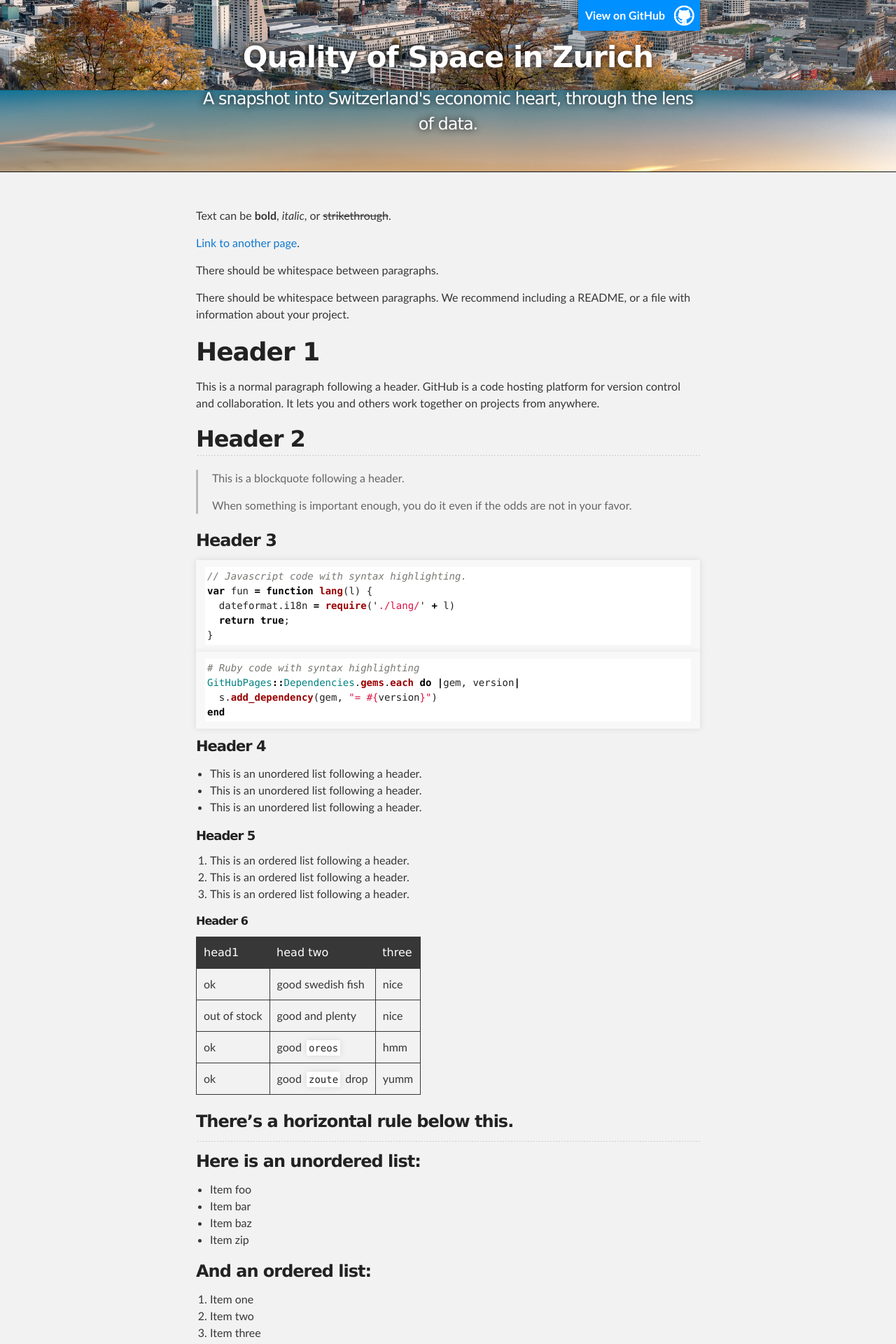
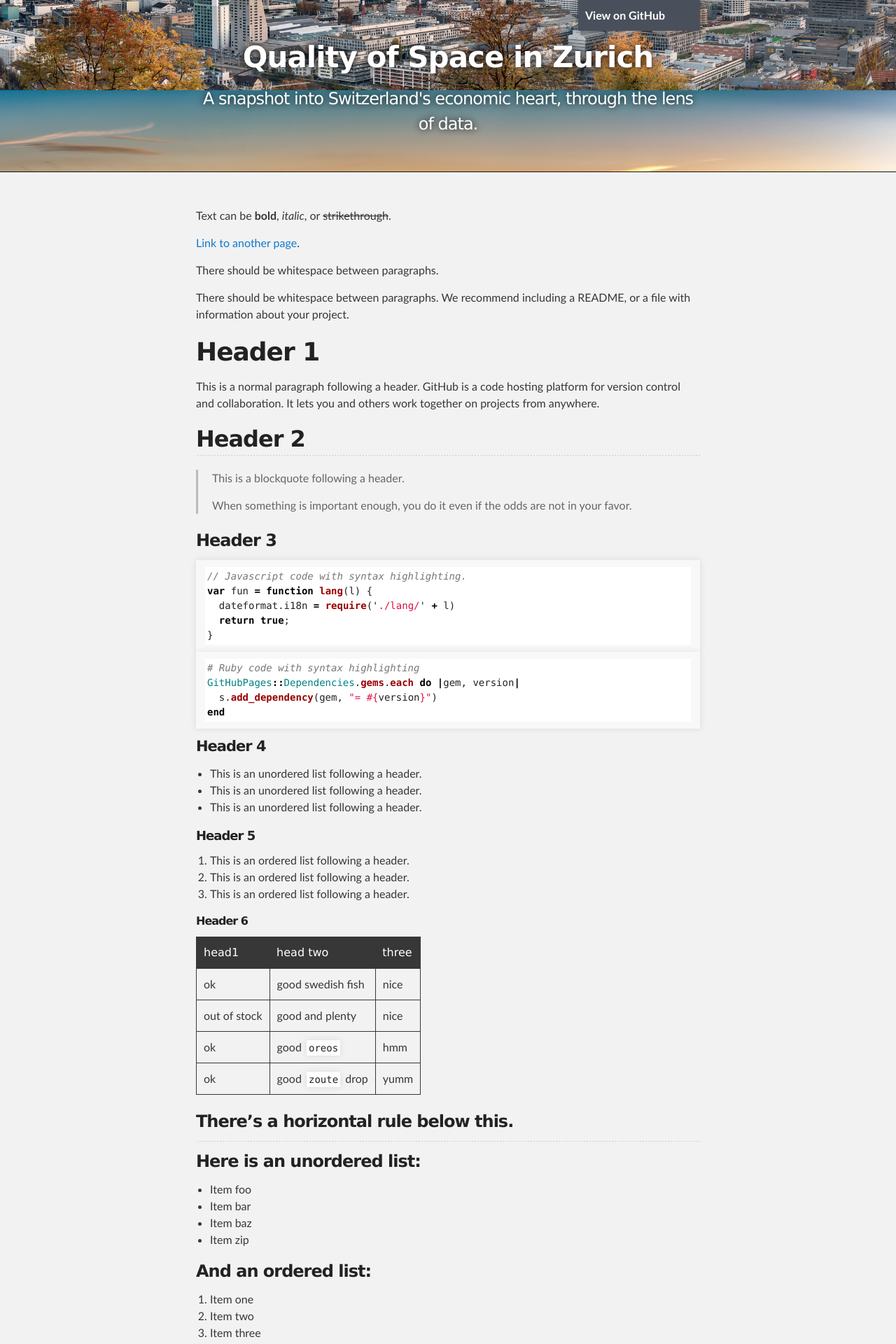
Before and after one commit to MLortki/ADA2018-Project-Quality-of-Space-AMG, a Jekyll site: the page built from index.md, in a window 1280 px wide. Shown: the top 1920 px of the page at 70% size. Built offline with Jekyll 4.4.1, drawn with Linux system fonts in a browser that asks for light colours.

Commit message:
small changes

```diff
--- a/assets/css/style.scss
+++ b/assets/css/style.scss
@@ -23,3 +23,7 @@ text-align: center;
 #project_tagline {
 text-align: center;
 }
+
+#forkme_banner {
+  background: #49505b;
+}
```
Also changed, not shown: 1 other file.
